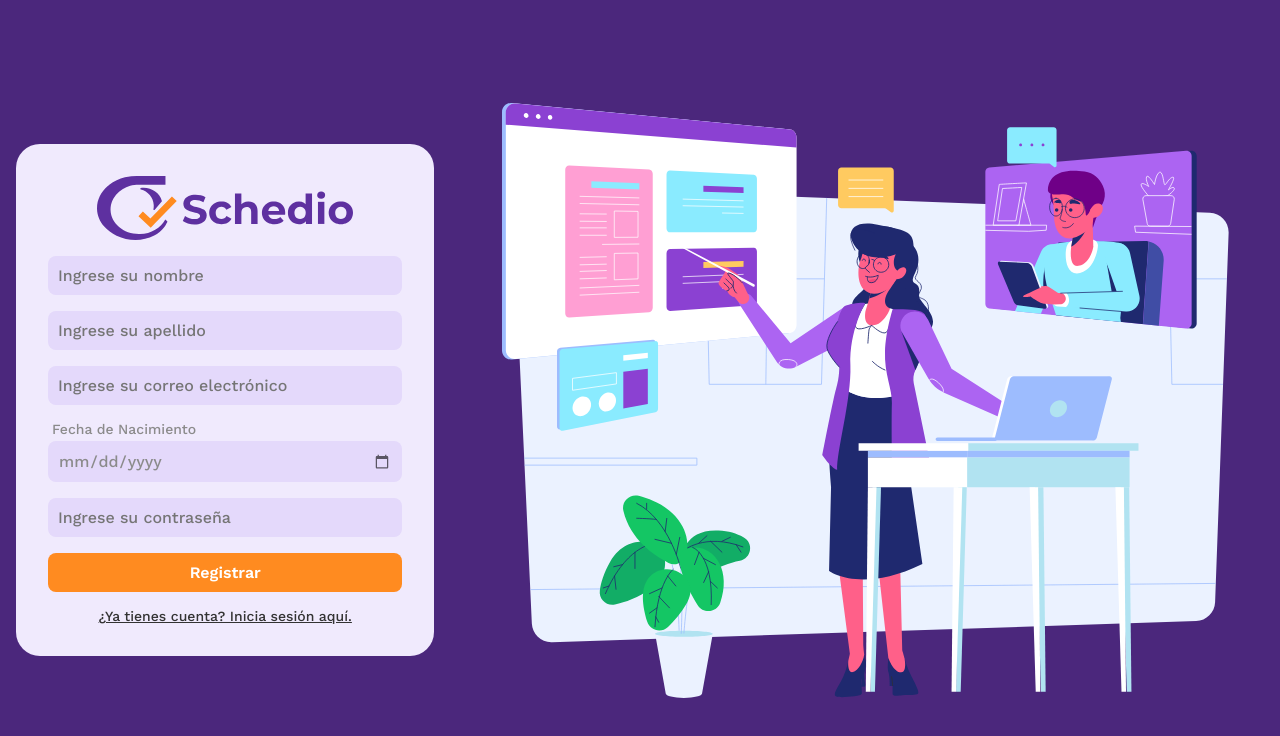
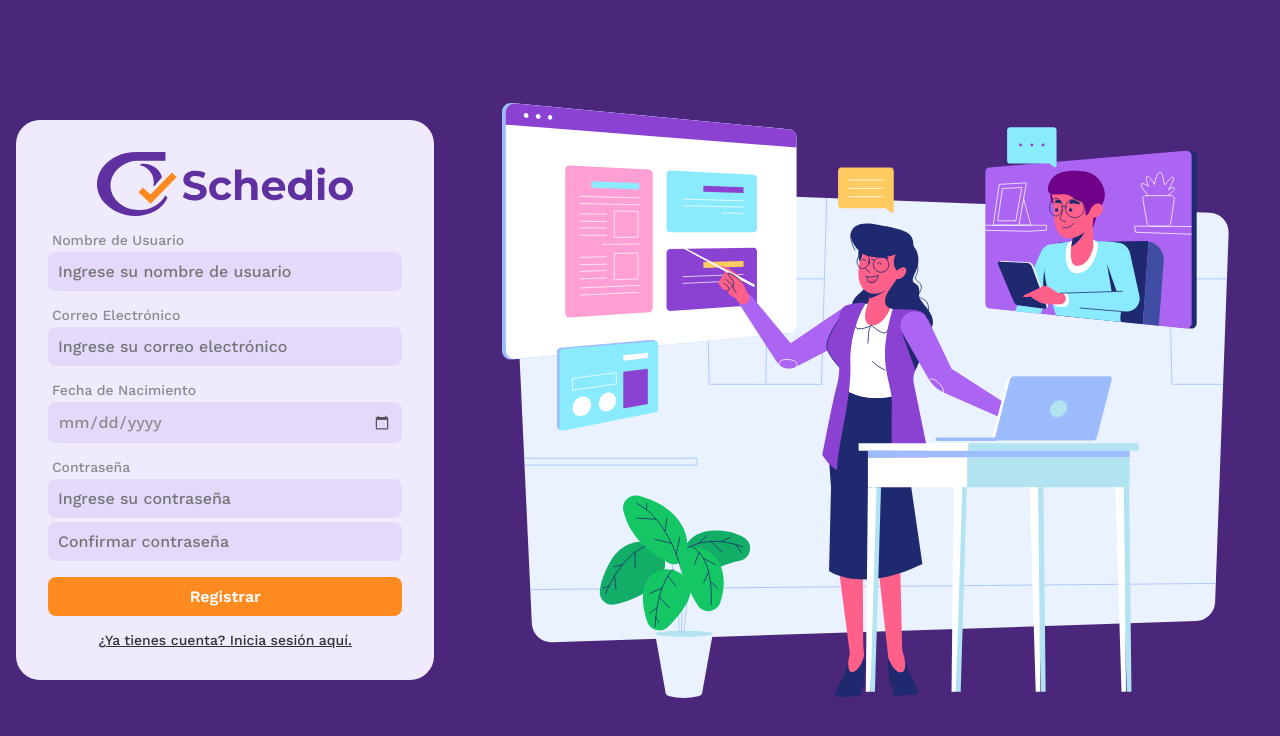
Before and after one commit to GRUPO-ATI-II/Schedio, an Angular app in the folder schedio-frontend/: page /register in a window 1280 px wide. Shown: the top 736 px of the page. Built offline with nearby package versions, Linux system fonts and the light colour scheme; no server answers.

Commit message:
Fixed frontend Sign In fields + added error messages

```diff
--- a/schedio-frontend/src/app/pages/auth/login/login.css
+++ b/schedio-frontend/src/app/pages/auth/login/login.css
@@ -15,7 +15,6 @@ main {
   width: clamp(20rem, 95%, 28rem);
   justify-content: center;
   align-items: center;
-  height: 60%;
 }
 
 .image-container {
--- a/schedio-frontend/src/app/pages/auth/login/login.html
+++ b/schedio-frontend/src/app/pages/auth/login/login.html
@@ -7,6 +7,7 @@
     <form class="login-form vertical" (ngSubmit)="login()">
       <app-input-field
         label="Correo Electrónico"
+        [required]="missingEmail"
         i18n-label="@@emailLabel"
         name="email"
         type="email"
@@ -16,6 +17,7 @@
       </app-input-field>
       <app-input-field
         label="Contraseña"
+        [required]="missingPassword"
         i18n-label="@@passwordLabel"
         name="password"
         type="password"
--- a/schedio-frontend/src/app/pages/auth/login/login.ts
+++ b/schedio-frontend/src/app/pages/auth/login/login.ts
@@ -1,5 +1,4 @@
 import { Component, PLATFORM_ID, Inject } from '@angular/core';
-import { isPlatformBrowser } from '@angular/common';
 import { FormsModule } from '@angular/forms';
 import { AuthService } from '../../../core/services/auth.service'
 import { InputField } from '../../../shared/components/ui/input-field/input-field';
@@ -15,6 +14,8 @@ import { Router, RouterModule } from '@angular/router';
 export class Login {
   loginForm = {email: '', password: ''};
   isSubmitting = false;
+  missingEmail = false;
+  missingPassword = false;
   constructor(private authService: AuthService,
     private router: Router,
     @Inject(PLATFORM_ID) private platformId: Object) {}
@@ -22,6 +23,13 @@ export class Login {
   login() {
     if (this.isSubmitting) return;
     this.isSubmitting = true;
+    this.missingEmail = !this.loginForm.email;
+    this.missingPassword = !this.loginForm.password;
+
+    if (this.missingPassword || this.missingEmail) {
+      this.isSubmitting = false;
+      return;
+    }
 
     this.authService.login(this.loginForm).subscribe({
       next: () => {
--- a/schedio-frontend/src/app/pages/auth/register/register.css
+++ b/schedio-frontend/src/app/pages/auth/register/register.css
@@ -5,6 +5,30 @@ main {
   height: 100dvh;
   gap: 2rem;
   padding: 1rem;
+}
+
+.input-label {
+  font-size: 0.875rem;
+  color: var(--light-fc, #fff);
+  font-weight: 500;
+  text-align: left;
+  padding-left: 0.25rem;
+}
+
+.info-section {
+  display: flex;
+  flex-direction: column;
+  gap: 0.25rem;
+  width: 100%;
+}
+
+.missingField {
+  color: var(--error);
+  display: none;
+}
+
+.visible {
+  display: inline;
 }
 
 .login-container {
--- a/schedio-frontend/src/app/pages/auth/register/register.html
+++ b/schedio-frontend/src/app/pages/auth/register/register.html
@@ -2,28 +2,20 @@
   <div class="login-container vertical">
       <img src="./logo-horizontal.svg" alt="Logo" class="login-logo" />
       <form class="login-form vertical" (ngSubmit)="register()">
-        <app-input-field
-          label="Nombre"
-          i18n-label="@@firstNameLabel"
-          name="firstName"
-          placeholder="Ingrese su nombre"
-          i18n-placeholder="@@firstNamePlaceholder"
-          pattern='[a-zA-ZáéíóúÁÉÍÓÚñÑ ]*'
-          [(ngModel)]="userForm.firstName">
-        </app-input-field>
 
         <app-input-field
-          label="Apellido"
-          i18n-label="@@lastNameLabel"
-          name="lastName"
-          placeholder="Ingrese su apellido"
-          i18n-placeholder="@@lastNamePlaceholder"
-          pattern='[a-zA-ZáéíóúÁÉÍÓÚñÑ ]*'
-          [(ngModel)]="userForm.lastName">
+          label="Nombre de Usuario"
+          [required]="missingUsername"
+          i18n-label="@@usernameLabel"
+          name="userName"
+          placeholder="Ingrese su nombre de usuario"
+          i18n-placeholder="@@usernamePlaceholder"
+          [(ngModel)]="userForm.username">
         </app-input-field>
 
         <app-input-field
           label="Correo Electrónico"
+          [required]="missingEmail"
           i18n-label="@@emailLabel"
           name="email"
           placeholder="Ingrese su correo electrónico"
@@ -34,13 +26,16 @@
 
         <app-date-field
           label="Fecha de Nacimiento"
+          [required]="missingBDay"
           i18n-label="@@birthDateLabel"
           [(ngModel)]="userForm.birthDate"
           name="birthDate">
         </app-date-field>
 
+        <div class="info-section">
           <app-input-field
             label="Contraseña"
+            [required]="missingPassword"
             i18n-label="@@passwordLabel"
             name="password"
             placeholder="Ingrese su contraseña"
@@ -48,7 +43,15 @@
             type='password'
             [(ngModel)]="userForm.password">
           </app-input-field>
-
+          <app-input-field
+            name="confirmPassword"
+            placeholder="Confirmar contraseña"
+            i18n-placeholder="@@confirmPasswordPlaceholder"
+            type='password'
+            [(ngModel)]="userForm.confirmPassword">
+          </app-input-field>
+          <label [class.visible]="passwordError" class="missingField" i18n>Las contraseñas no coinciden</label>
+        </div>
         <app-rect-base-button [isAction]="true" class="login-button" i18n="@@SignInButton">Registrar</app-rect-base-button>
       </form>
       <a routerLink="/login" i18n="@@LoginLink">¿Ya tienes cuenta? Inicia sesión aquí.</a>
--- a/schedio-frontend/src/app/pages/auth/register/register.ts
+++ b/schedio-frontend/src/app/pages/auth/register/register.ts
@@ -1,5 +1,4 @@
 import { Component, PLATFORM_ID, Inject } from '@angular/core';
-import { isPlatformBrowser } from '@angular/common';
 import { Router, RouterModule } from '@angular/router';
 import { FormsModule } from '@angular/forms';
 import { InputField } from '../../../shared/components/ui/input-field/input-field';
@@ -15,42 +14,44 @@ import { HttpClient } from '@angular/common/http';
     styleUrl: './register.css',
 })
 export class Register {
+    missingUsername = false;
+    missingEmail = false;
+    missingBDay = false;
+    missingPassword = false;
+    passwordError = false;
+
     userForm = {
-        firstName: '',
-        lastName: '',
+        username: '',
         email: '',
         birthDate: '',
-        password: ''
+        password: '',
+        confirmPassword: '',
     };
 
     constructor(private authService: AuthService,
       private router: Router,
       private http: HttpClient,
       @Inject(PLATFORM_ID) private platformId: Object
-      ) {
-        if (isPlatformBrowser(this.platformId)) {
-                    this.testConnection();
-                }
-      }
+      ) {}
 
-    testConnection() {
-      this.http.get('/api/test-db').subscribe({
-        next: (res) => console.log('Successful Connection:', res),
-        error: (err) => console.error('Connection Error:', err)
-      });
-    }
     isSubmitting = false;
     register() {
         if (this.isSubmitting) return;
         this.isSubmitting = true;
+        this.missingUsername = !this.userForm.username;
+        this.missingEmail = !this.userForm.email;
+        this.missingBDay = !this.userForm.birthDate;
+        this.missingPassword = !this.userForm.password;
+        this.passwordError = this.userForm.password != this.userForm.confirmPassword;
 
-        if (!this.userForm.email || !this.userForm.password) {
-            alert('Por favor, completa todos los campos.');
+        if (this.missingUsername || this.missingEmail || this.missingBDay || this.missingPassword || this.passwordError) {
             this.isSubmitting = false;
             return;
         }
 
-        this.authService.register(this.userForm).subscribe({
+        const { confirmPassword, ...dataToSend } = this.userForm;
+
+        this.authService.register(dataToSend).subscribe({
             next: (response) => {
                 console.log('Successful Sign in', response);
                 this.router.navigate(['/login']); // Redirige al éxito
@@ -58,8 +59,10 @@ export class Register {
             error: (err) => {
                 console.error('Sign in Error:', err);
                 alert('No se pudo completar el registro. Revisa la consola.');
+            },
+            complete: () => {
+                this.isSubmitting = false;
             }
         });
-      this.isSubmitting=false;
     }
 }
--- a/schedio-frontend/src/app/shared/components/ui/date-field/date-field.css
+++ b/schedio-frontend/src/app/shared/components/ui/date-field/date-field.css
@@ -36,3 +36,12 @@
 .input-field::-webkit-calendar-picker-indicator:hover {
   opacity: 1;
 }
+
+.missingField {
+  color: var(--error);
+  display: none;
+}
+
+.visible {
+  display: inline;
+}
--- a/schedio-frontend/src/app/shared/components/ui/date-field/date-field.html
+++ b/schedio-frontend/src/app/shared/components/ui/date-field/date-field.html
@@ -1,6 +1,9 @@
 <div class="date-container">
   @if (label) {
-    <label class="date-label">{{ label }}</label>
+    <label class="date-label">
+      {{ label }}
+      <span [class.visible]="required" class="missingField">*</span>
+    </label>
   }
   <input class="input-field" type="date"
    [value]="value"
--- a/schedio-frontend/src/app/shared/components/ui/date-field/date-field.ts
+++ b/schedio-frontend/src/app/shared/components/ui/date-field/date-field.ts
@@ -17,6 +17,7 @@ import { ControlValueAccessor, NG_VALUE_ACCESSOR, FormsModule } from '@angular/f
 })
 export class DateField implements ControlValueAccessor {
     @Input() label: string = '';
+    @Input() required: boolean = false;
 
     value: string = '';
       onChange: any = () => {};
--- a/schedio-frontend/src/app/shared/components/ui/input-field/input-field.css
+++ b/schedio-frontend/src/app/shared/components/ui/input-field/input-field.css
@@ -1,3 +1,10 @@
+:host {
+  display: flex;
+  flex-direction: column;
+  gap: 0.25rem;
+  width: 100%;
+}
+
 .input-field {
   font: var(--text-h6);
   color: var(--light-fc);
@@ -9,3 +16,20 @@
   outline: none;
   font-weight: 500;
 }
+
+.input-label {
+  font-size: 0.875rem;
+  color: var(--light-fc, #fff);
+  font-weight: 500;
+  text-align: left;
+  padding-left: 0.25rem;
+}
+
+.missingField {
+  color: var(--error);
+  display: none;
+}
+
+.visible {
+  display: inline;
+}
--- a/schedio-frontend/src/app/shared/components/ui/input-field/input-field.html
+++ b/schedio-frontend/src/app/shared/components/ui/input-field/input-field.html
@@ -1,3 +1,9 @@
+@if (label) {
+  <label class="input-label">
+    {{ label }}
+    <span [class.visible]="required" class="missingField">*</span>
+  </label>
+}
 <input
   class="input-field"
   [type]="type"
--- a/schedio-frontend/src/app/shared/components/ui/input-field/input-field.ts
+++ b/schedio-frontend/src/app/shared/components/ui/input-field/input-field.ts
@@ -20,6 +20,8 @@ export class InputField{
   @Input() type: string = 'text';
   @Input() name: string = '';
   @Input() pattern: string = ''
+  @Input() label: string = '';
+  @Input() required: boolean = false;
 
   value: string = '';
   onChange: any = () => {};
```
Also changed, not shown: 1 other file (tests, documents, lock files or other folders). Lines whose indentation alone changed are shown as unchanged.
